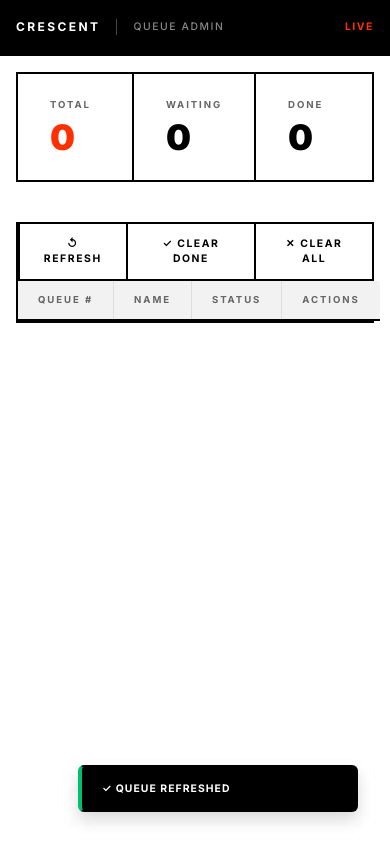
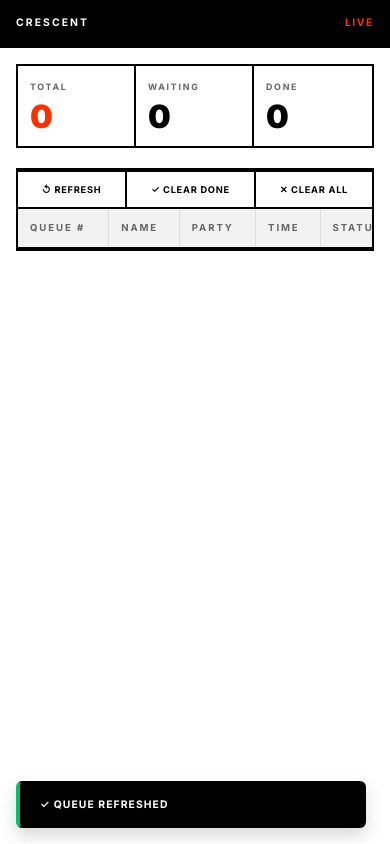
Before and after one commit to CrescentRestaurantAvadi/CrescentQueueSite, a plain HTML site: page admin.html in a window 390 px wide. Both pictures are taken after a click on the button "↺ REFRESH". Drawn offline with nearby package versions, Linux system fonts and the light colour scheme; no server answers.

Commit message:
Updated Admin.html
Modified for mobile view.

```diff
--- a/admin.html
+++ b/admin.html
@@ -39,12 +39,15 @@
         position: sticky;
         top: 0;
         z-index: 100;
+        overflow: hidden;
       }
 
       .topbar-brand {
         display: flex;
         align-items: center;
         gap: 1rem;
+        min-width: 0;
+        overflow: hidden;
       }
 
       .topbar-brand-name {
@@ -53,12 +56,14 @@
         letter-spacing: 0.2em;
         text-transform: uppercase;
         color: var(--white);
+        white-space: nowrap;
       }
 
       .topbar-brand-sep {
         width: 1px;
         height: 16px;
         background: #444;
+        flex-shrink: 0;
       }
 
       .topbar-brand-tag {
@@ -67,6 +72,7 @@
         letter-spacing: 0.15em;
         text-transform: uppercase;
         color: #888;
+        white-space: nowrap;
       }
 
       .live-indicator {
@@ -78,12 +84,14 @@
         color: var(--red);
         letter-spacing: 0.15em;
         text-transform: uppercase;
+        flex-shrink: 0;
       }
 
       .live-dot {
         width: 6px;
         height: 6px;
         background: var(--red);
+        flex-shrink: 0;
         animation: blink 1.4s step-end infinite;
       }
 
@@ -140,6 +148,7 @@
         margin-bottom: 0;
         border: var(--border);
         border-bottom: none;
+        flex-wrap: wrap;
       }
 
       .controls-title {
@@ -152,6 +161,7 @@
         border-right: var(--border);
         margin-right: auto;
         background: var(--gray);
+        white-space: nowrap;
       }
 
       .btn-ctrl {
@@ -167,10 +177,12 @@
         transition: background 0.1s, color 0.1s;
         display: flex;
         align-items: center;
+        justify-content: center;
         gap: 0.4rem;
         background: var(--white);
         color: var(--black);
         height: 100%;
+        white-space: nowrap;
       }
 
       .btn-ctrl:hover { background: var(--black); color: var(--white); }
@@ -179,11 +191,14 @@
       /* Table */
       .table-wrap {
         border: var(--border);
+        overflow-x: auto;
+        -webkit-overflow-scrolling: touch;
       }
 
       table {
         width: 100%;
         border-collapse: collapse;
+        min-width: 480px;
       }
 
       thead tr {
@@ -251,7 +266,7 @@
       .badge-completed { color: #999; border-color: #ccc; }
 
       /* Action buttons */
-      .actions { display: flex; gap: 0.35rem; align-items: center; }
+      .actions { display: flex; gap: 0.35rem; align-items: center; flex-wrap: wrap; }
 
       .btn-action {
         border: 2px solid var(--black);
@@ -265,6 +280,7 @@
         font-family: 'Inter', Helvetica, Arial, sans-serif;
         background: var(--white);
         color: var(--black);
+        white-space: nowrap;
       }
 
       .btn-complete:hover, .btn-edit:hover { background: var(--black); color: var(--white); }
@@ -297,6 +313,7 @@
         opacity: 0;
         pointer-events: none;
         transition: opacity 0.15s;
+        padding: 1rem;
       }
 
       .modal-overlay.active { opacity: 1; pointer-events: all; }
@@ -305,7 +322,7 @@
         background: var(--white);
         border: var(--border);
         padding: 2rem;
-        width: 90%;
+        width: 100%;
         max-width: 400px;
         transform: translateY(10px);
         transition: transform 0.15s;
@@ -422,14 +439,57 @@
       .toast.success { border-left: 4px solid #00c070; }
       .toast.error { border-left: 4px solid var(--red); }
 
+      /* ── Mobile ── */
       @media (max-width: 640px) {
-        .stats-row { grid-template-columns: repeat(3, 1fr); }
-        .stat-value { font-size: 2.2rem; }
-        thead th:nth-child(3), tbody td:nth-child(3),
-        thead th:nth-child(4), tbody td:nth-child(4) { display: none; }
-        .topbar { padding: 0 1rem; }
+        .topbar {
+          padding: 0 1rem;
+          height: 48px;
+        }
+
+        .topbar-brand-name { font-size: 0.65rem; }
+        .topbar-brand-tag  { display: none; }
+        .topbar-brand-sep  { display: none; }
+
         .main { padding: 1rem; }
+
+        /* Stats: smaller numbers so they don't overflow */
+        .stats-row { margin-bottom: 1.25rem; }
+        .stat-card  { padding: 0.85rem 0.75rem; }
+        .stat-value { font-size: 2rem; }
+        .stat-label { font-size: 0.55rem; }
+
+        /* Controls: hide title, let buttons fill the row */
         .controls-title { display: none; }
+        .controls { border-bottom: none; }
+        .btn-ctrl {
+          flex: 1 1 auto;
+          border-left: none;
+          border-top: var(--border);
+          border-right: var(--border);
+          padding: 0.65rem 0.4rem;
+          font-size: 0.58rem;
+          letter-spacing: 0.08em;
+        }
+        .btn-ctrl:last-child { border-right: none; }
+
+        /* Table scrolls horizontally — nothing bleeds off screen */
+        .table-wrap { overflow-x: auto; -webkit-overflow-scrolling: touch; }
+        table       { min-width: 480px; }
+
+        tbody td, thead th { padding: 0.75rem 0.75rem; }
+
+        .btn-action {
+          padding: 0.2rem 0.45rem;
+          font-size: 0.55rem;
+        }
+
+        /* Toast stays accessible at the bottom */
+        .toast {
+          bottom: 1rem;
+          right: 1rem;
+          left: 1rem;
+          max-width: none;
+        }
       }
     </style>
   </head>
```
